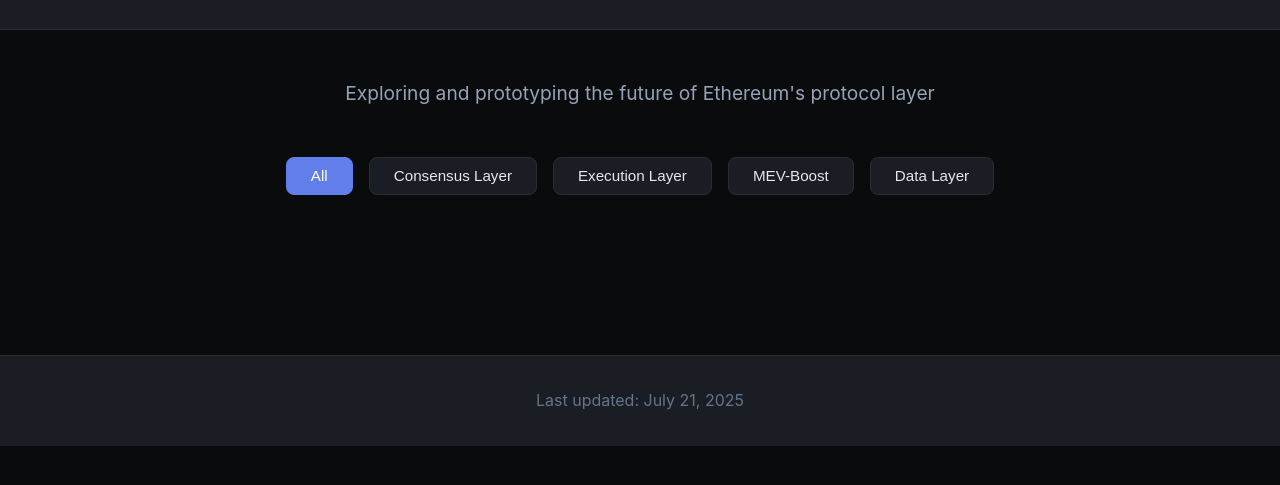
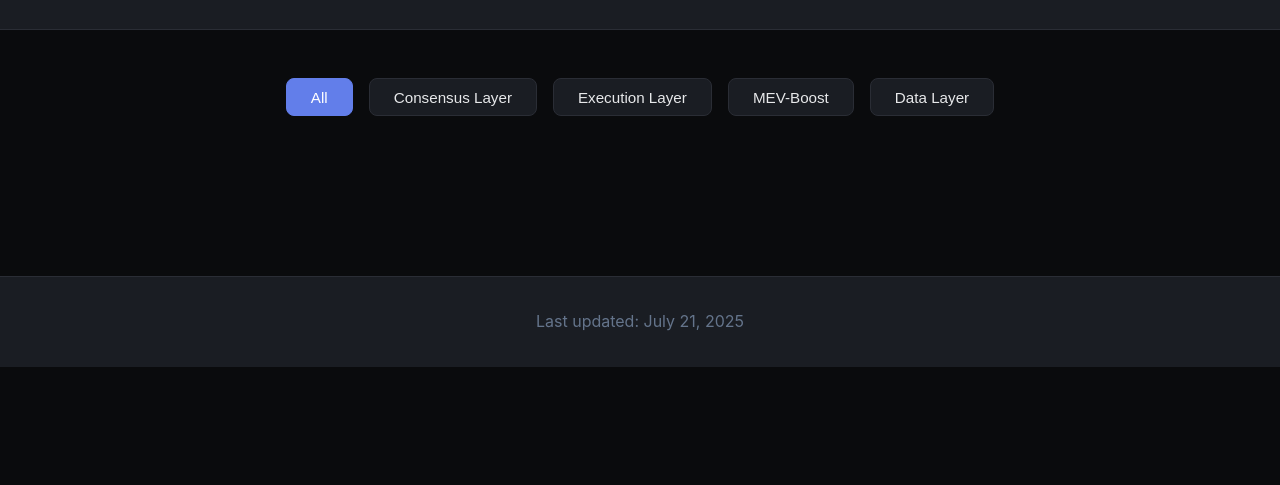
Before and after one commit to nerolation/protocol-prototyping-site, a website: page index.html in a window 1280 px wide. Shown: the part 135-620 px from the top of the page. Drawn offline with Linux system fonts and the light colour scheme.

Commit message:
Remove intro tagline

```diff
--- a/index.html
+++ b/index.html
@@ -16,9 +16,6 @@
 
     <main>
         <div class="container">
-            <section class="intro">
-                <p>Exploring and prototyping the future of Ethereum's protocol layer</p>
-            </section>
 
             <section class="filters">
                 <button class="filter-btn active" data-filter="all">All</button>
--- a/styles.css
+++ b/styles.css
@@ -50,13 +50,6 @@
 
 main {
     padding: 3rem 0;
-}
-
-.intro {
-    text-align: center;
-    margin-bottom: 3rem;
-    font-size: 1.2rem;
-    color: #94a3b8;
 }
 
 .filters {
```
